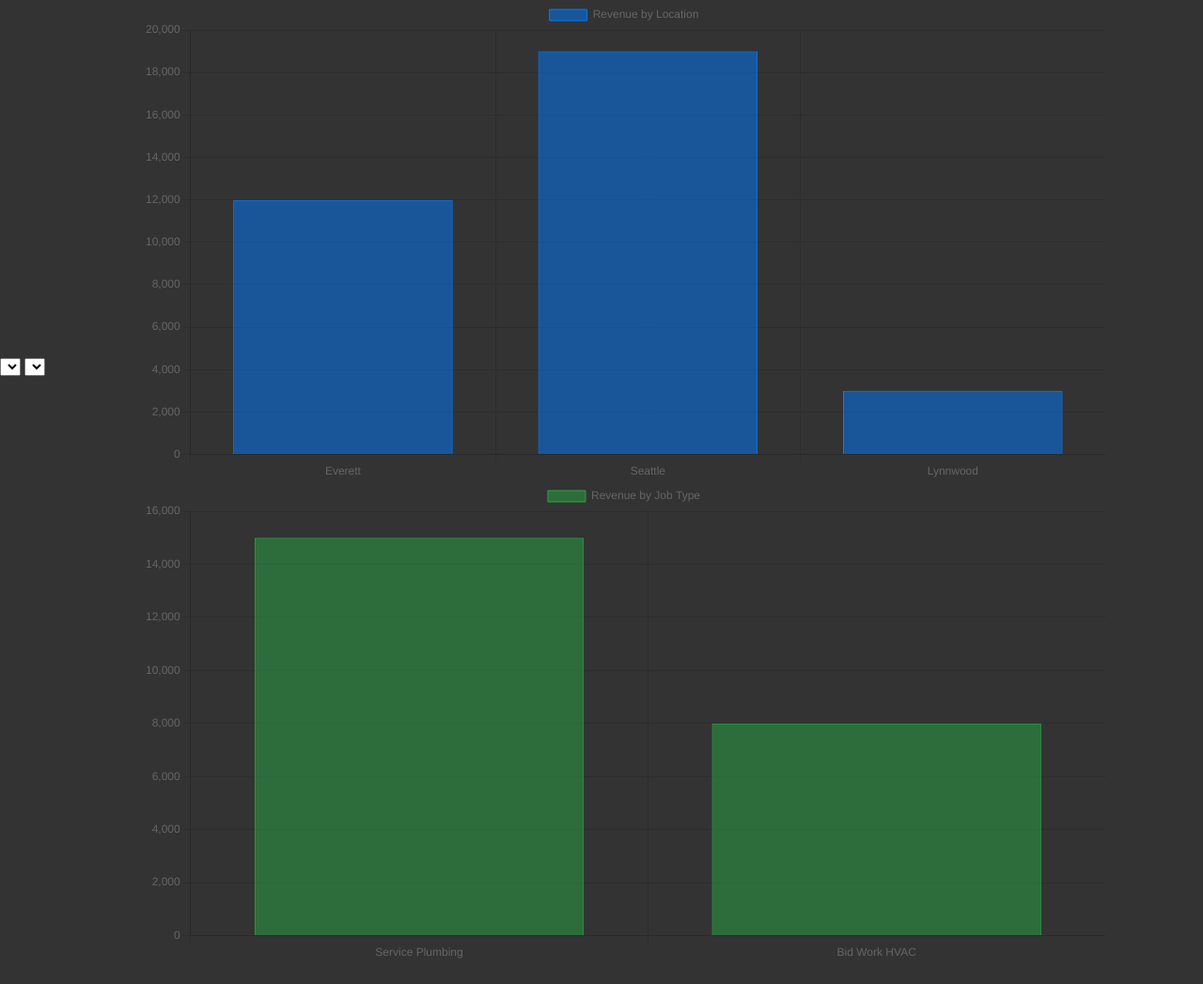
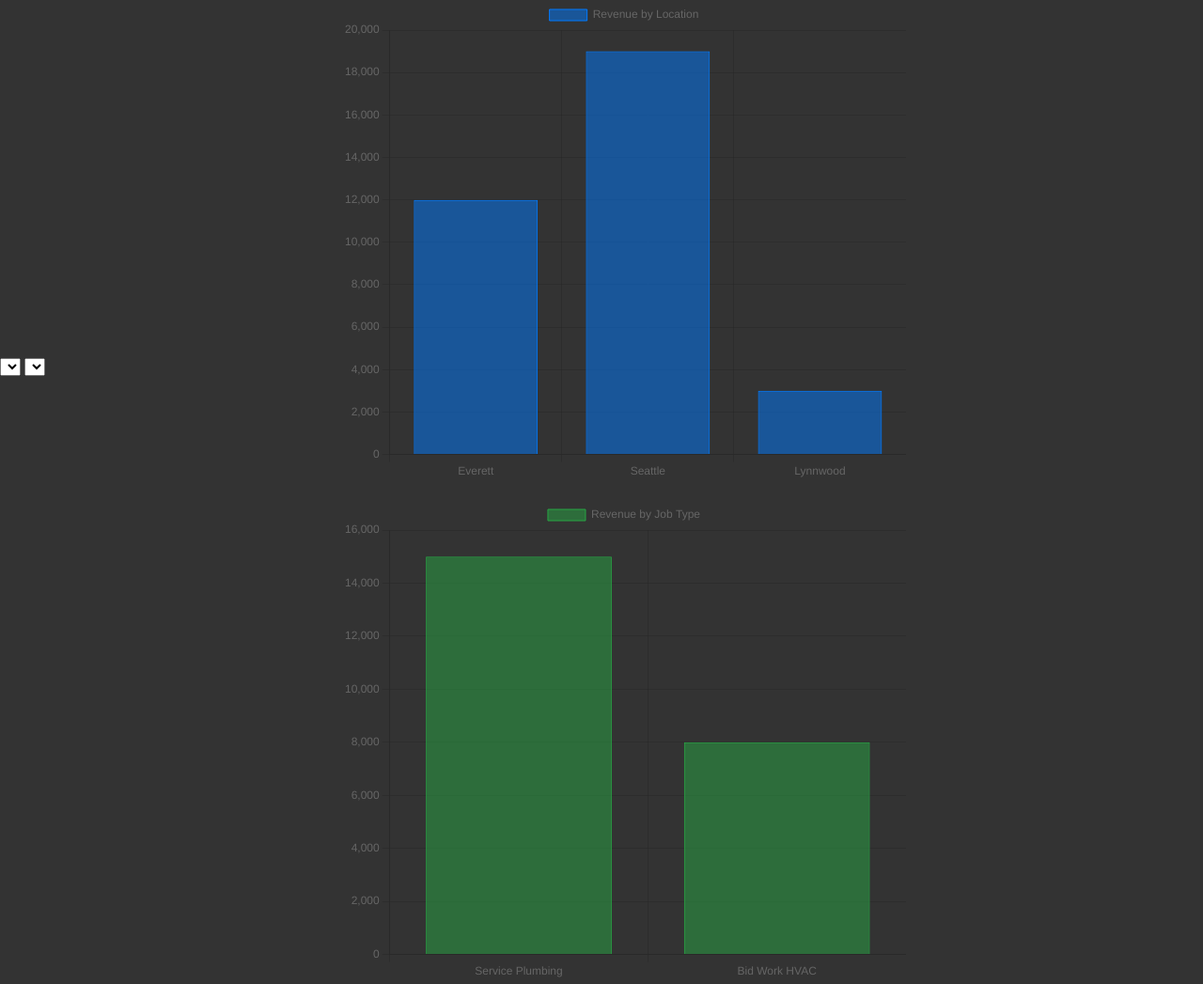
Before and after one commit to RitwijParmar/login-page-two, a plain HTML site: page dashboard.html in a window 1280 px wide. Shown: the whole page at 94% size. Before the commit the page ends 1024 px from the top, so only its background shows below. Drawn offline with nearby package versions, Linux system fonts and the light colour scheme.

Commit message:
Update style.css

```diff
--- a/style.css
+++ b/style.css
@@ -76,3 +76,16 @@ body {
     text-align: center;
     margin-bottom: 20px;
 }
+
+.chart-container {
+    display: flex;
+    flex-wrap: wrap;
+    justify-content: space-around;
+    margin: auto;
+}
+
+.chart-container canvas {
+    margin-bottom: 20px;
+    max-width: 600px; /* Set a max-width for larger screens */
+    width: 100%; /* Responsive width on smaller screens */
+}
```
